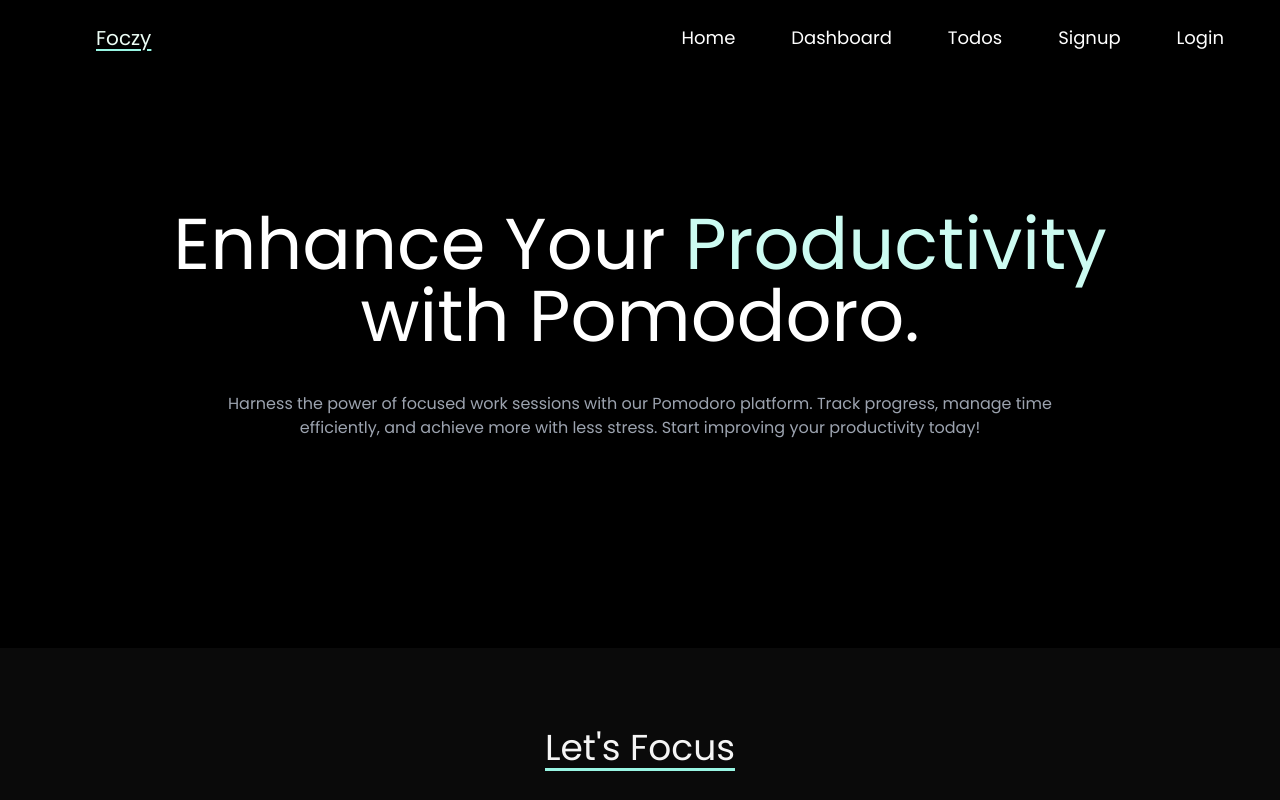
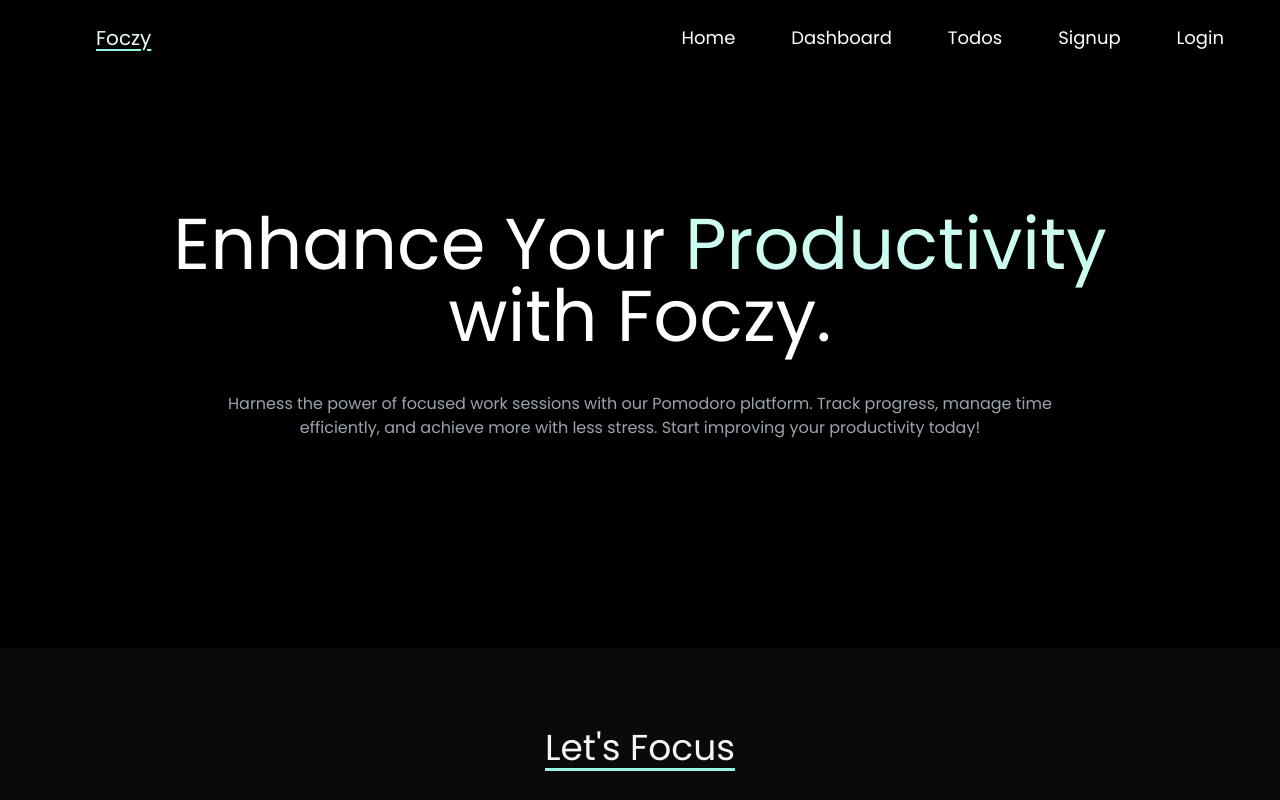
Before and after one commit to Avin-7/pomodoro-timer, a React (Vite) app: page / in a window 1280 px wide. Shown: the top 800 px of the page. Built offline with nearby package versions, Linux system fonts and the light colour scheme; no server answers.

Commit message:
Changed pomodoro to Foczy

```diff
--- a/src/components/Hero/Home.jsx
+++ b/src/components/Hero/Home.jsx
@@ -7,7 +7,7 @@ function Home() {
         <div className="max-md:px-0 px-32 text-center flex flex-col gap-10">
           <h1 className="max-md:text-5xl max-md:px-4 text-7xl">
             Enhance Your <span className=" text-teal-100"> Productivity </span>
-            with Pomodoro.
+            with Foczy.
           </h1>
           <p className="max-md:px-16 max-md:text-md px-20 text-gray-400 ">
             Harness the power of focused work sessions with our Pomodoro
```
